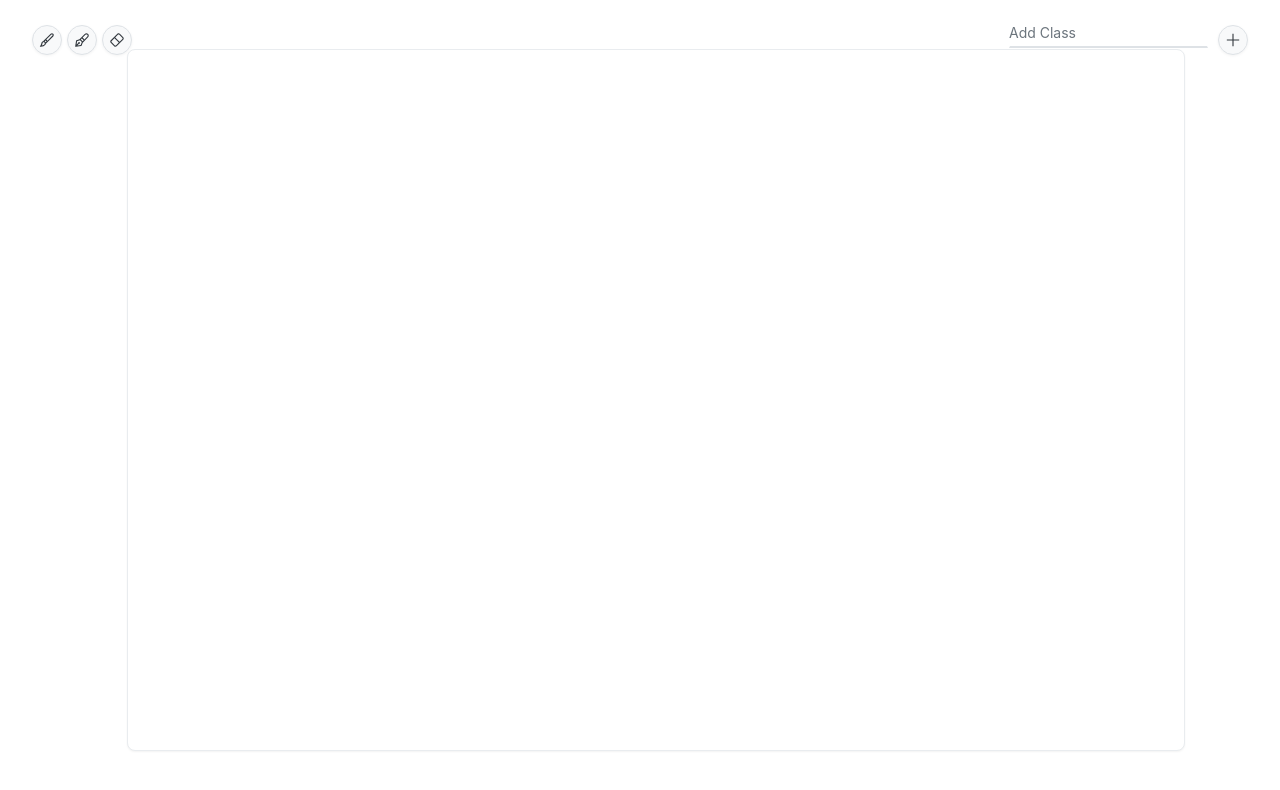
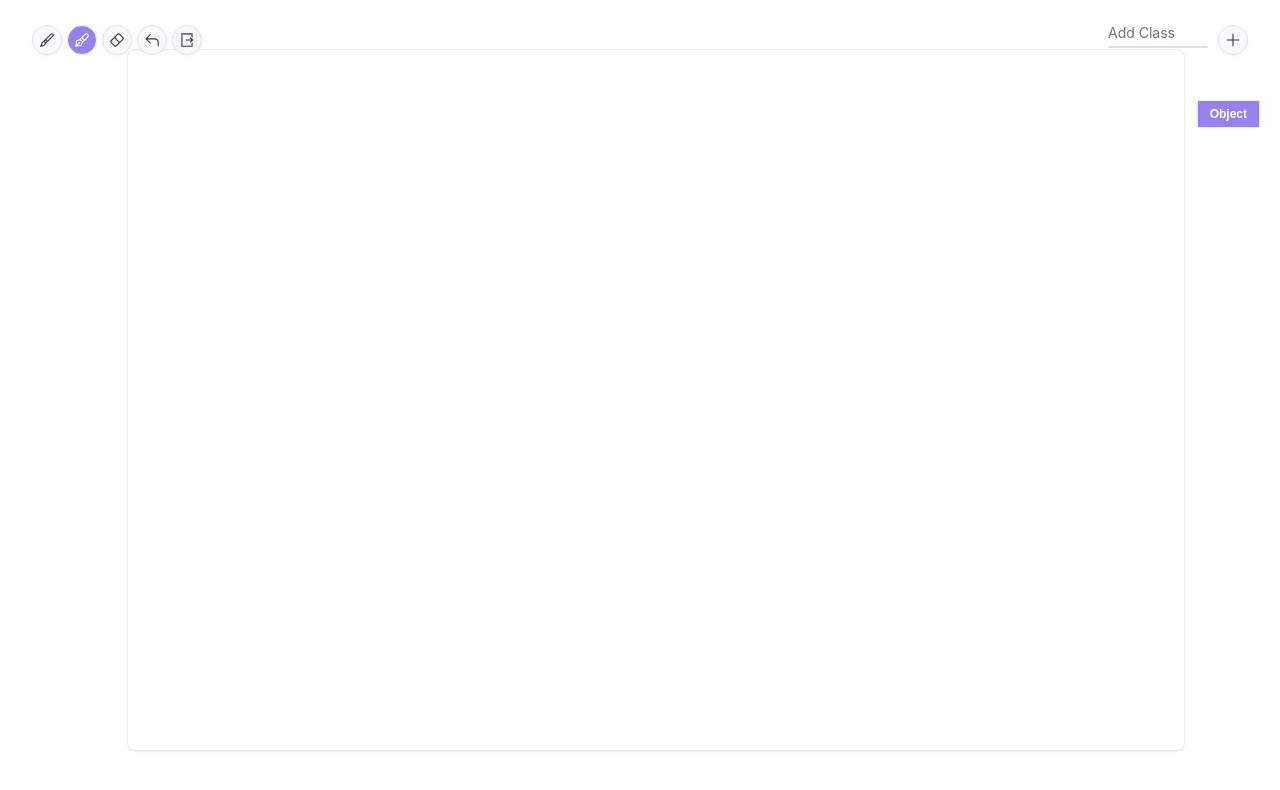
Before and after one commit to LMansoldo/NotePic, a React (Vite) app: page / in a window 1280 px wide. Shown: the top 790 px of the page. Built offline with nearby package versions, Linux system fonts and the light colour scheme.

Commit message:
feat: create export feature

```diff
--- /dev/null
+++ b/src/components/Annotation/Tool/Export.tsx
@@ -0,0 +1,74 @@
+import { useAnnotations } from '@context';
+import { Button } from '@components';
+import { LiaFileExportSolid } from 'react-icons/lia';
+const Export = () => {
+  const { state } = useAnnotations();
+
+  const exportToCOCO = () => {
+    const coco = {
+      info: {
+        description: "COCO Dataset",
+        version: "1.0",
+        year: 2025,
+        contributor: "User",
+        date_created: "2025-01-27",
+        url: "http://example.com/dataset"
+      },
+      licenses: [
+        {
+          id: 1,
+          name: "Default License",
+          url: "http://example.com/license"
+        }
+      ],
+      images: [
+        {
+          id: 1,
+          file_name: "image1.jpg",
+          width: 640,
+          height: 480,
+          date_captured: "2025-01-27",
+          license: 1,
+          coco_url: "",
+          flickr_url: ""
+        }
+      ],
+      annotations: state.shapes.map((shape, idx) => {
+        const xPoints = shape.points.filter((_, i) => i % 2 === 0);
+        const yPoints = shape.points.filter((_, i) => i % 2 !== 0);
+
+        const xMin = Math.min(...xPoints);
+        const yMin = Math.min(...yPoints);
+        const width = Math.max(...xPoints) - xMin;
+        const height = Math.max(...yPoints) - yMin;
+
+        return {
+          id: idx + 1,
+          image_id: 1,
+          category_id: state.classes.findIndex((cls) => cls.color === shape.color) + 1,
+          segmentation: [shape.points],
+          area: width * height,
+          bbox: [xMin, yMin, width, height],
+          iscrowd: 0
+        };
+      }),
+      categories: state.classes.map((cls, idx) => ({
+        id: idx + 1,
+        name: cls.name,
+        supercategory: ''
+      }))
+    };
+
+    const blob = new Blob([JSON.stringify(coco, null, 2)], { type: 'application/json' });
+    const url = URL.createObjectURL(blob);
+    const a = document.createElement('a');
+    a.href = url;
+    a.download = 'annotations.json';
+    a.click();
+  };
+
+
+  return <Button shape="circle" size="small" onClick={exportToCOCO}><LiaFileExportSolid /></Button>;
+};
+
+export default Export;
--- a/src/components/Annotation/Tool/index.ts
+++ b/src/components/Annotation/Tool/index.ts
@@ -1,3 +1,4 @@
 export * from './Brush'
 export * from './AnchorPen'
 export * from './Eraser'
+export * from './Export'
--- a/src/components/Annotation/ToolSelector/ToolSelector.tsx
+++ b/src/components/Annotation/ToolSelector/ToolSelector.tsx
@@ -2,17 +2,22 @@ import { Button } from '@components'
 import {
 	LiaPaintBrushSolid,
 	LiaEraserSolid,
-	LiaPenFancySolid
+	LiaPenFancySolid,
+	LiaUndoSolid
 } from 'react-icons/lia'
 import { useAnnotations } from '@context'
+import Export from '@components/Annotation/Tool/Export'
 import styles from './ToolSelector.module.css'
 
 const ToolSelector = () => {
-	const { dispatch } = useAnnotations()
+	const { state, dispatch } = useAnnotations()
+
 	return (
 		<div className={styles.toolSelector}>
 			<Button
 				onClick={() => dispatch({ type: 'SET_MODE', payload: 'brush' })}
+				disabled={state.selectedClass ? false : true}
+				selected={state.mode === 'brush' ? true : false}
 				size="small"
 				shape="circle"
 			>
@@ -20,6 +25,8 @@ const ToolSelector = () => {
 			</Button>
 			<Button
 				onClick={() => dispatch({ type: 'SET_MODE', payload: 'anchorPen' })}
+				disabled={state.selectedClass ? false : true}
+				selected={state.mode === 'anchorPen' ? true : false}
 				size="small"
 				shape="circle"
 			>
@@ -27,12 +34,20 @@ const ToolSelector = () => {
 			</Button>
 			<Button
 				onClick={() => dispatch({ type: 'SET_MODE', payload: 'eraser' })}
+				selected={state.mode === 'eraser' ? true : false}
 				size="small"
 				shape="circle"
 			>
 				<LiaEraserSolid />
 			</Button>
-
+			<Button
+				onClick={() => dispatch({ type: 'UNDO_SHAPE' })}
+				size="small"
+				shape="circle"
+			>
+				<LiaUndoSolid />
+			</Button>
+			<Export />
 		</div>
 	)
 }
--- a/src/components/Button/Button.module.css
+++ b/src/components/Button/Button.module.css
@@ -60,7 +60,13 @@
 
 .button:disabled {
 	cursor: not-allowed;
+	opacity: 0.4;
+}
+
+.selected {
+	background-color: var(--button-accent-color, var(--color-primary));
 	opacity: 0.6;
+	color: #fff;
 }
 
 @media (min-width: 768px) {
--- a/src/components/Button/Button.tsx
+++ b/src/components/Button/Button.tsx
@@ -8,6 +8,7 @@ interface ButtonProps extends ButtonHTMLAttributes<HTMLButtonElement> {
 	size?: ButtonSize
 	shape?: ButtonShape
 	children: React.ReactNode
+  selected?: boolean
 	accentColor?: string;
 }
 
@@ -17,10 +18,11 @@ const Button: React.FC<ButtonProps> = ({
 	accentColor,
 	children,
 	className,
+  selected,
 	style,
 	...props
 }) => {
-  const buttonClasses = `${styles.button} ${styles[size]} ${styles[shape]} ${className || ''}`;
+  const buttonClasses = `${styles.button} ${styles[size]} ${styles[shape]} ${selected && styles.selected} ${className || ''}`;
 
   return (
     <button
--- a/src/components/Input/Input.module.css
+++ b/src/components/Input/Input.module.css
@@ -3,6 +3,7 @@
 	position: relative;
 	display: flex;
 	flex-direction: row;
+	width: 100px;
 }
 
 .label {
--- a/src/components/Slider/Slider.tsx
+++ b/src/components/Slider/Slider.tsx
@@ -16,7 +16,7 @@ const Slider: React.FC<SliderProps> = ({ items }) => {
     if (animating) {
       const timer = setTimeout(() => {
         setAnimating(false);
-      }, 500); // Duration of the animation
+      }, 500);
       return () => clearTimeout(timer);
     }
   }, [animating]);
--- a/src/context/Annotations/Reducer.ts
+++ b/src/context/Annotations/Reducer.ts
@@ -1,5 +1,5 @@
 import type { AnnotationAction } from '@context'
-import type { AnnotationsState, Shape } from '@types'
+import type { AnnotationsState, Shape, Class } from '@types'
 
 const AnnotationsReducer = (
 	state: AnnotationsState,
@@ -18,7 +18,7 @@ const AnnotationsReducer = (
 				classes: [...state.classes, action.payload],
 			}
 		case 'SELECT_CLASS':
-			return { ...state, selectedClass: action.payload as unknown as Shape }
+			return { ...state, selectedClass: action.payload as Class }
 		case 'ADD_SHAPE':
 			return { ...state, shapes: [...state.shapes, action.payload] as Shape[] }
 		case 'UPDATE_SHAPES':
--- a/src/context/Annotations/initialState.ts
+++ b/src/context/Annotations/initialState.ts
@@ -1,8 +1,8 @@
 const initialState = {
-	mode: 'brush',
+	mode: 'anchorPen',
 	brushSize: 5,
-	classes: [],
-	selectedClass: null,
+	classes: [{ name: 'Object', color: '#532ee3'}],
+	selectedClass: { name: 'Object', color: '#532ee3'},
 	shapes: [],
 }
 
--- a/src/context/Annotations/types.ts
+++ b/src/context/Annotations/types.ts
@@ -5,7 +5,7 @@ export type AnnotationAction =
 	| { type: 'SET_BRUSH_SIZE'; payload: number }
 	| { type: 'SET_SHAPES'; payload: Shape[] }
 	| { type: 'ADD_CLASS'; payload: Class }
-	| { type: 'SELECT_CLASS'; payload: string }
+	| { type: 'SELECT_CLASS'; payload: Class }
 	| { type: 'ADD_SHAPE'; payload: Shape }
 	| { type: 'UPDATE_SHAPES'; payload: Shape[] }
-	| { type: 'UNDO_SHAPE'; payload: Shape[] }
+	| { type: 'UNDO_SHAPE' }
--- a/src/types/index.ts
+++ b/src/types/index.ts
@@ -2,7 +2,7 @@ interface AnnotationsState {
 	mode?: string
 	brushSize?: number
 	classes: Class[]
-	selectedClass?: Shape | null
+	selectedClass?: Class | null
 	shapes: Shape[]
 }
 
```
Also changed, not shown: 2 other files (tests, documents, lock files or other folders).
